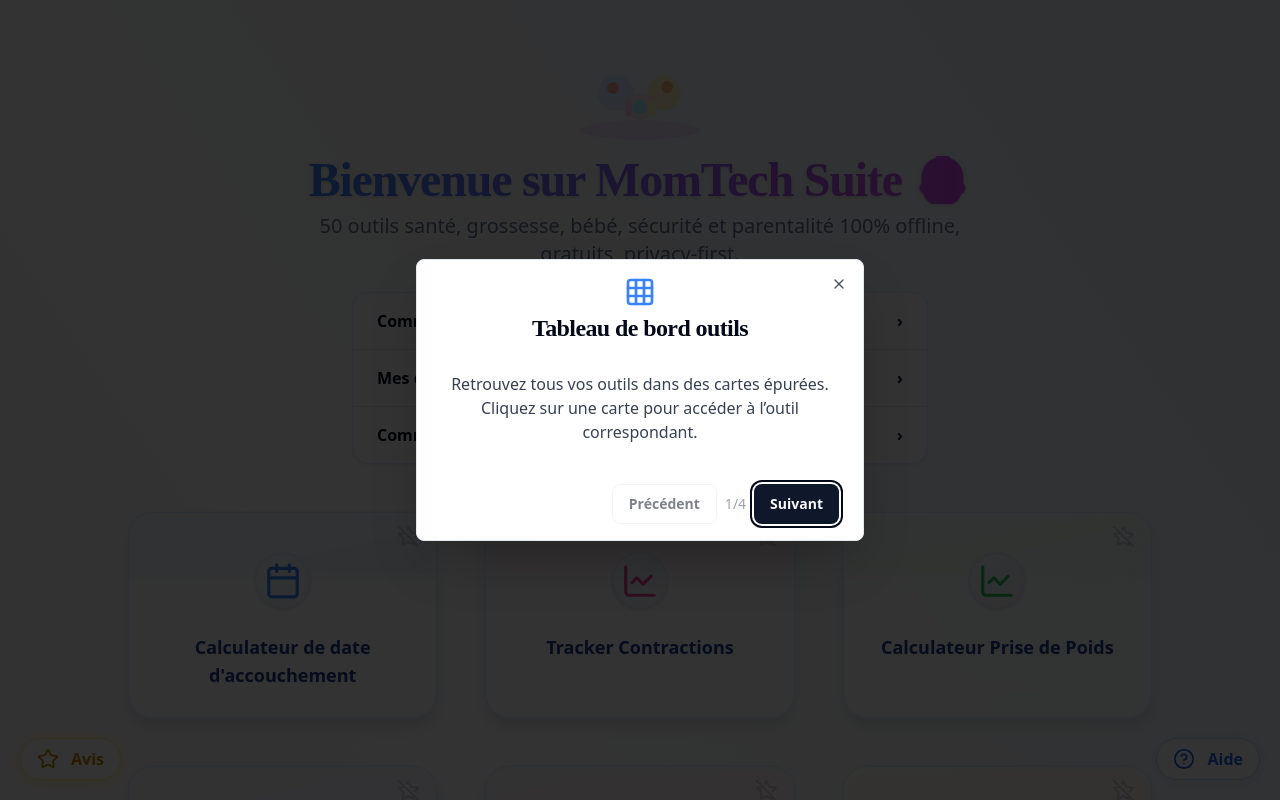
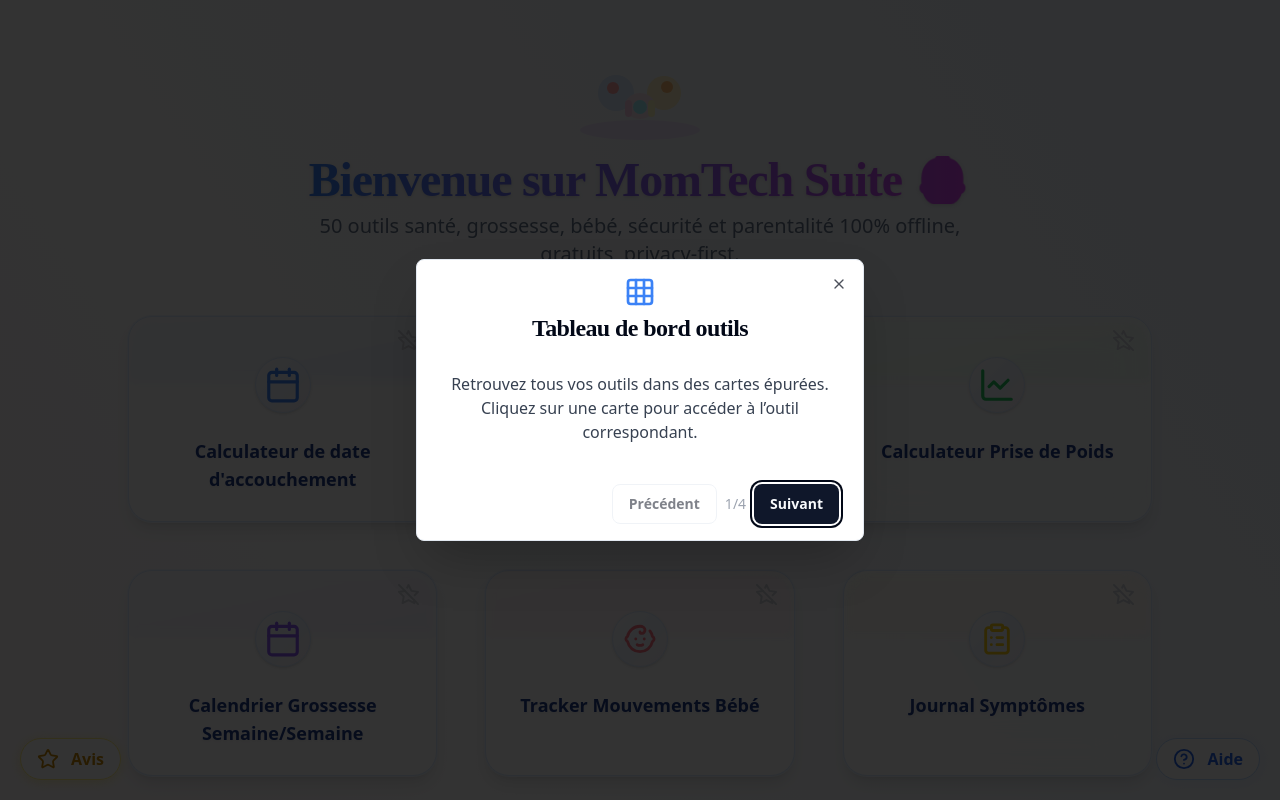
Before and after one commit to Anass-HOUDZI/materna, a React (Vite) app: page / in a window 1280 px wide. Shown: the top 800 px of the page. Built offline with nearby package versions, Linux system fonts and the light colour scheme.

Commit message:
Add FAQ section to homepage
Add FAQ section with links to questions below the tools section on the homepage.

```diff
--- a/src/pages/Index.tsx
+++ b/src/pages/Index.tsx
@@ -175,24 +175,8 @@ const Index = () => {
               {WELCOME[1]}
             </p>
           </div>
+        </div>
 
-          {/* Accordéon interactif affiché sous l’intro */}
-          <div className="w-full mt-2 animate-fade-in">
-            <div className="rounded-2xl bg-white/90 border border-blue-100 shadow-sm overflow-hidden max-w-xl mx-auto">
-              <Accordion>
-                <AccordionItem title="Comment fonctionne la suite ?">
-                  50 outils entièrement offline, gratuits, permettant de gérer santé, grossesse et parentalité.
-                </AccordionItem>
-                <AccordionItem title="Mes données sont-elles privées ?">
-                  Oui, tout est traité en local, aucune donnée transmise ni stockée à l’extérieur.
-                </AccordionItem>
-                <AccordionItem title="Comment ajouter aux favoris ?">
-                  Cliquez sur l’étoile jaune en haut à droite de chaque outil pour le retrouver en priorité.
-                </AccordionItem>
-              </Accordion>
-            </div>
-          </div>
-        </div>
         <div className="grid gap-8 md:gap-12 grid-cols-1 sm:grid-cols-2 lg:grid-cols-3 w-full max-w-5xl">
           {sorted.map(({ label, link, icon, color }) => (
             <a
@@ -219,6 +203,28 @@ const Index = () => {
               </span>
             </a>
           ))}
+        </div>
+
+        {/* Bloc Accordéon FAQ positionné en bas de page après les outils */}
+        <div className="w-full flex justify-center mt-14 mb-1 animate-fade-in">
+          <div className="rounded-2xl bg-gradient-to-br from-blue-50/40 to-blue-100/30 border border-blue-100 shadow-sm overflow-hidden max-w-xl w-full mx-auto"
+            style={{
+              boxShadow: "0 1.5px 15px 0 #dbeafe1A",
+              background: "linear-gradient(135deg, #f0f7ff 60%, #e2eaff 100%)"
+            }}
+          >
+            <Accordion>
+              <AccordionItem title="Comment fonctionne la suite ?">
+                50 outils entièrement offline, gratuits, permettant de gérer santé, grossesse et parentalité.
+              </AccordionItem>
+              <AccordionItem title="Mes données sont-elles privées ?">
+                Oui, tout est traité en local, aucune donnée transmise ni stockée à l’extérieur.
+              </AccordionItem>
+              <AccordionItem title="Comment ajouter aux favoris ?">
+                Cliquez sur l’étoile jaune en haut à droite de chaque outil pour le retrouver en priorité.
+              </AccordionItem>
+            </Accordion>
+          </div>
         </div>
       </main>
       <Footer />
```
